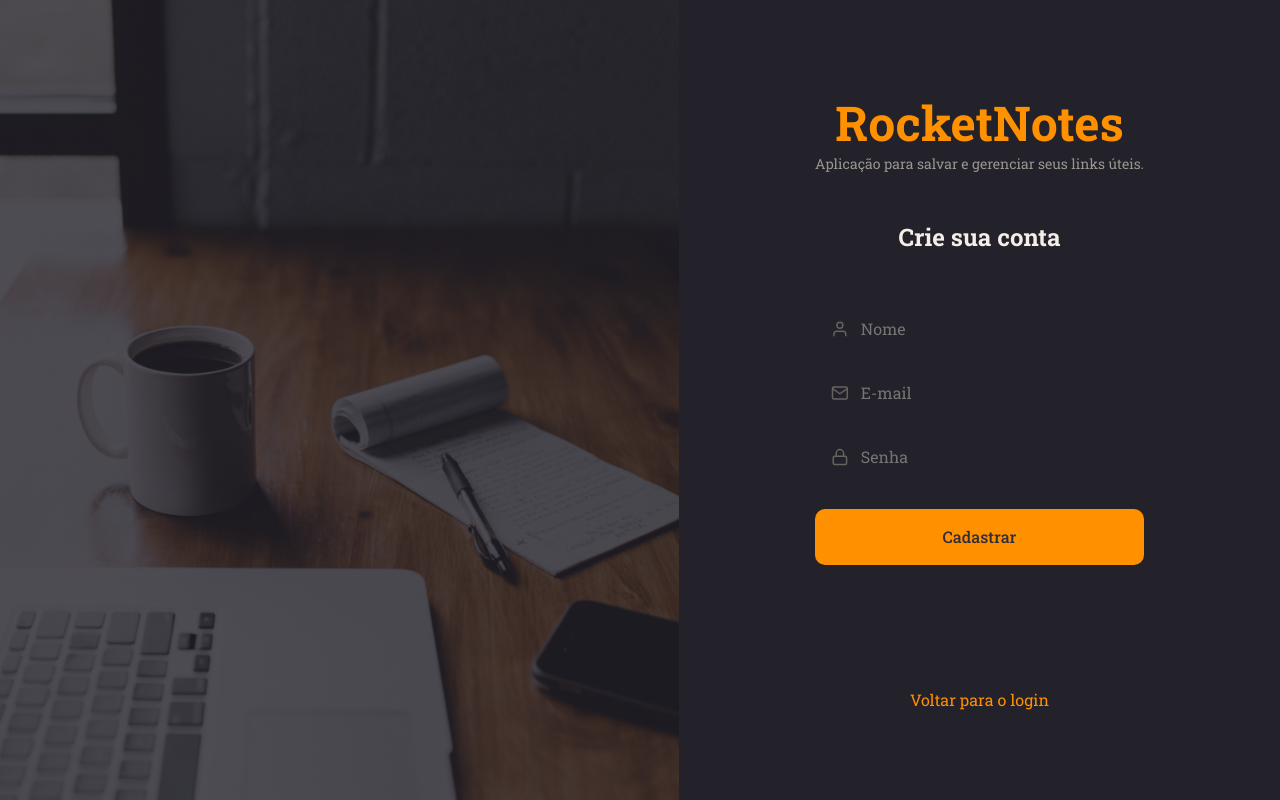
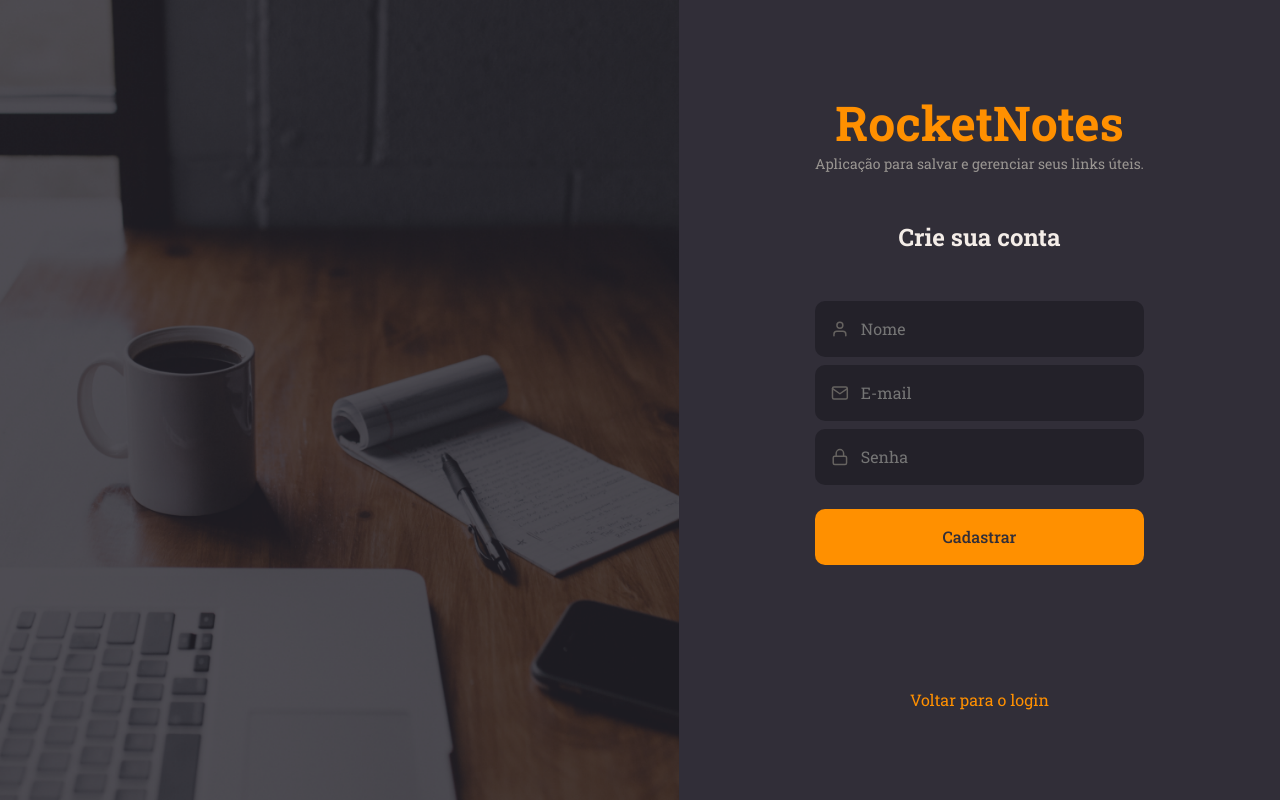
Before and after one commit to brennoEudes/rocketNotes, a React (Vite) app in the folder RocketNotes/: page / in a window 1280 px wide. Built offline with nearby package versions, Linux system fonts and the light colour scheme.

Commit message:
bg main adjust

```diff
--- a/RocketNotes/src/styles/global.js
+++ b/RocketNotes/src/styles/global.js
@@ -10,7 +10,7 @@ export default createGlobalStyle`
 
 body {
     background-color: ${({ theme }) =>
-      theme.COLORS.BACKGROUND_900}; // estilizações definidas em theme.js
+      theme.COLORS.BACKGROUND_800}; // estilizações definidas em theme.js
     color: ${({ theme }) => theme.COLORS.WHITE};
 
     -webkit-font-smoothing: antialised;
```
